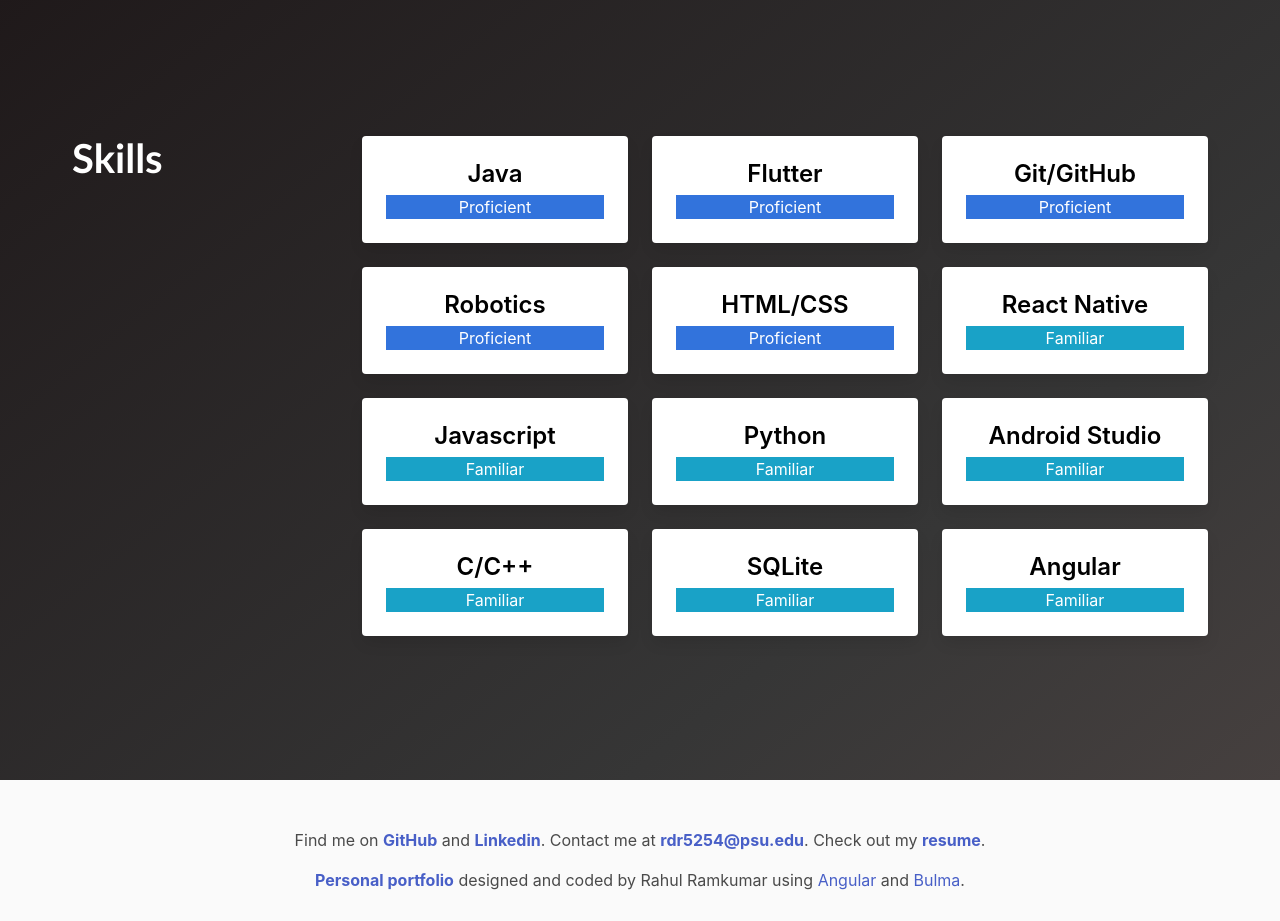
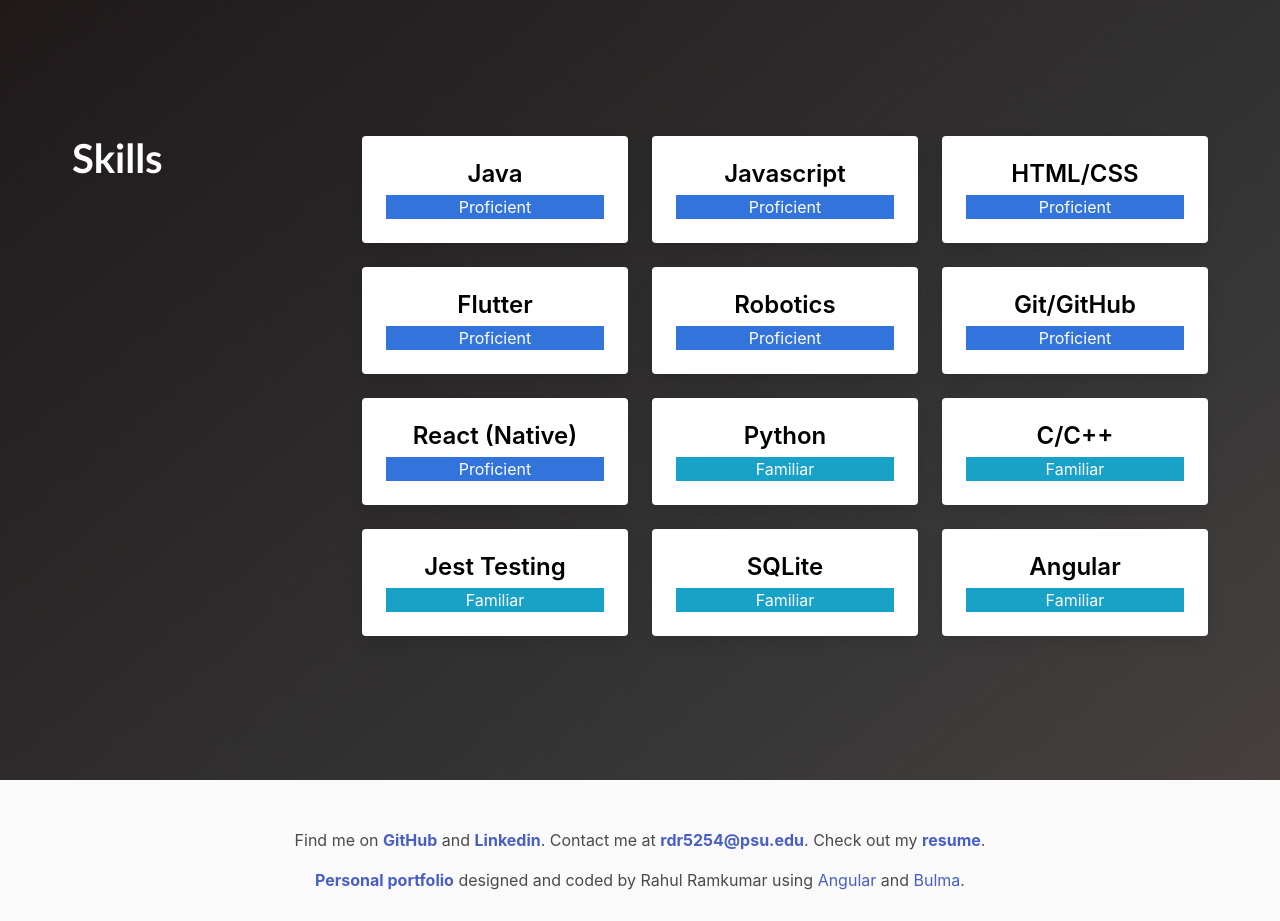
Before and after one commit to rsquared226/rsquared226.github.io, an Angular app: page / in a window 1280 px wide. Shown: the part 6060-6981 px from the top of the page. Built offline with nearby package versions, Linux system fonts and the light colour scheme.

Commit message:
Update Skills

```diff
--- a/src/app/skills/skills.component.ts
+++ b/src/app/skills/skills.component.ts
@@ -23,7 +23,19 @@ export class SkillsComponent implements OnInit {
       skillLevel: SkillLevel.Proficient,
     },
     {
+      title: 'Javascript',
+      skillLevel: SkillLevel.Proficient,
+    },
+    {
+      title: 'HTML/CSS',
+      skillLevel: SkillLevel.Proficient,
+    },
+    {
       title: 'Flutter',
+      skillLevel: SkillLevel.Proficient,
+    },
+    {
+      title: 'Robotics',
       skillLevel: SkillLevel.Proficient,
     },
     {
@@ -31,31 +43,19 @@ export class SkillsComponent implements OnInit {
       skillLevel: SkillLevel.Proficient,
     },
     {
-      title: 'Robotics',
+      title: 'React (Native)',
       skillLevel: SkillLevel.Proficient,
-    },
-    {
-      title: 'HTML/CSS',
-      skillLevel: SkillLevel.Proficient,
-    },
-    {
-      title: 'React Native',
-      skillLevel: SkillLevel.Familiar,
-    },
-    {
-      title: 'Javascript',
-      skillLevel: SkillLevel.Familiar,
     },
     {
       title: 'Python',
       skillLevel: SkillLevel.Familiar,
     },
     {
-      title: 'Android Studio',
+      title: 'C/C++',
       skillLevel: SkillLevel.Familiar,
     },
     {
-      title: 'C/C++',
+      title: 'Jest Testing',
       skillLevel: SkillLevel.Familiar,
     },
     {
```
